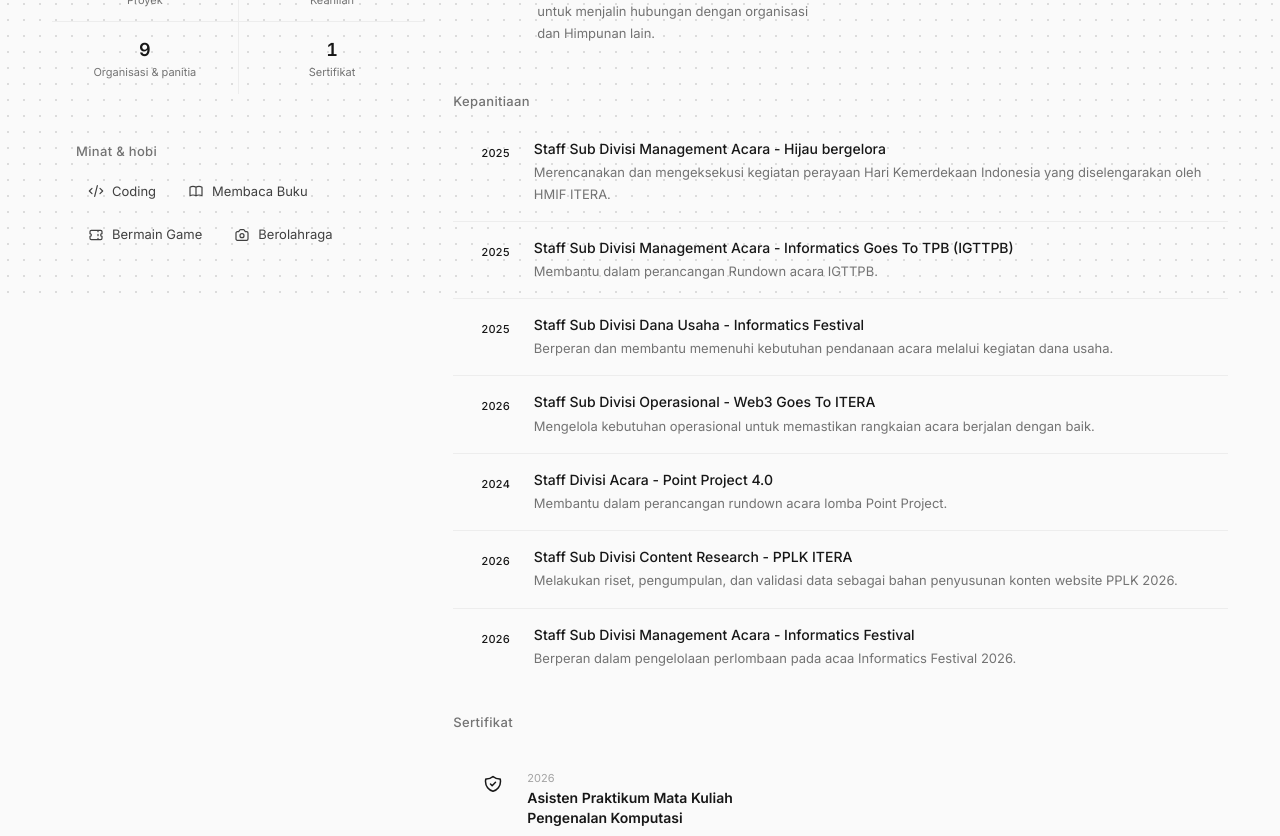
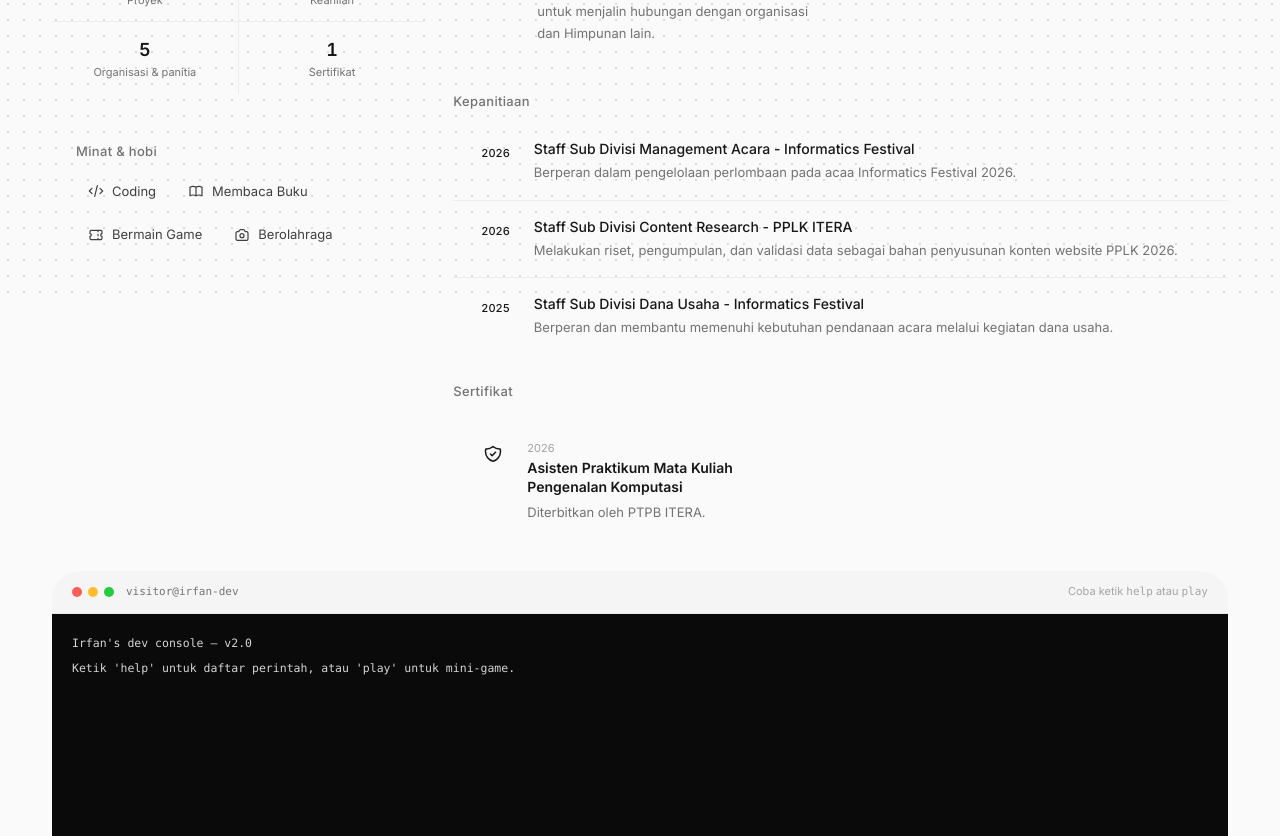
Before and after one commit to arfaraditya28/WE-ARE-HAJI, a Next.js app: page /member/irfan in a window 1280 px wide. Shown: the part 500-1336 px from the top of the page. Built offline with nearby package versions, Linux system fonts and the light colour scheme.

Commit message:
feat(irfan): limit committees to 3 items

```diff
--- a/data/team.ts
+++ b/data/team.ts
@@ -156,33 +156,9 @@ export const team: Member[] = [
     ],
     committees: [
       {
-        title: "Staff Sub Divisi Management Acara - Hijau bergelora",
-        year: "2025",
-        desc: "Merencanakan dan mengeksekusi kegiatan perayaan Hari Kemerdekaan Indonesia yang diselengarakan oleh HMIF ITERA.",
-        image: "/placeholder.svg"
-      },
-      {
-        title: "Staff Sub Divisi Management Acara - Informatics Goes To TPB (IGTTPB)",
-        year: "2025",
-        desc: "Membantu dalam perancangan Rundown acara IGTTPB.",
-        image: "/placeholder.svg"
-      },
-      {
-        title: "Staff Sub Divisi Dana Usaha - Informatics Festival",
-        year: "2025",
-        desc: "Berperan dan membantu memenuhi kebutuhan pendanaan acara melalui kegiatan dana usaha.",
-        image: "/placeholder.svg"
-      },
-      {
-        title: "Staff Sub Divisi Operasional - Web3 Goes To ITERA",
+        title: "Staff Sub Divisi Management Acara - Informatics Festival",
         year: "2026",
-        desc: "Mengelola kebutuhan operasional untuk memastikan rangkaian acara berjalan dengan baik.",
-        image: "/placeholder.svg"
-      },
-      {
-        title: "Staff Divisi Acara - Point Project 4.0",
-        year: "2024",
-        desc: "Membantu dalam perancangan rundown acara lomba Point Project.",
+        desc: "Berperan dalam pengelolaan perlombaan pada acaa Informatics Festival 2026.",
         image: "/placeholder.svg"
       },
       {
@@ -192,9 +168,9 @@ export const team: Member[] = [
         image: "/placeholder.svg"
       },
       {
-        title: "Staff Sub Divisi Management Acara - Informatics Festival",
-        year: "2026",
-        desc: "Berperan dalam pengelolaan perlombaan pada acaa Informatics Festival 2026.",
+        title: "Staff Sub Divisi Dana Usaha - Informatics Festival",
+        year: "2025",
+        desc: "Berperan dan membantu memenuhi kebutuhan pendanaan acara melalui kegiatan dana usaha.",
         image: "/placeholder.svg"
       }
     ],
```
